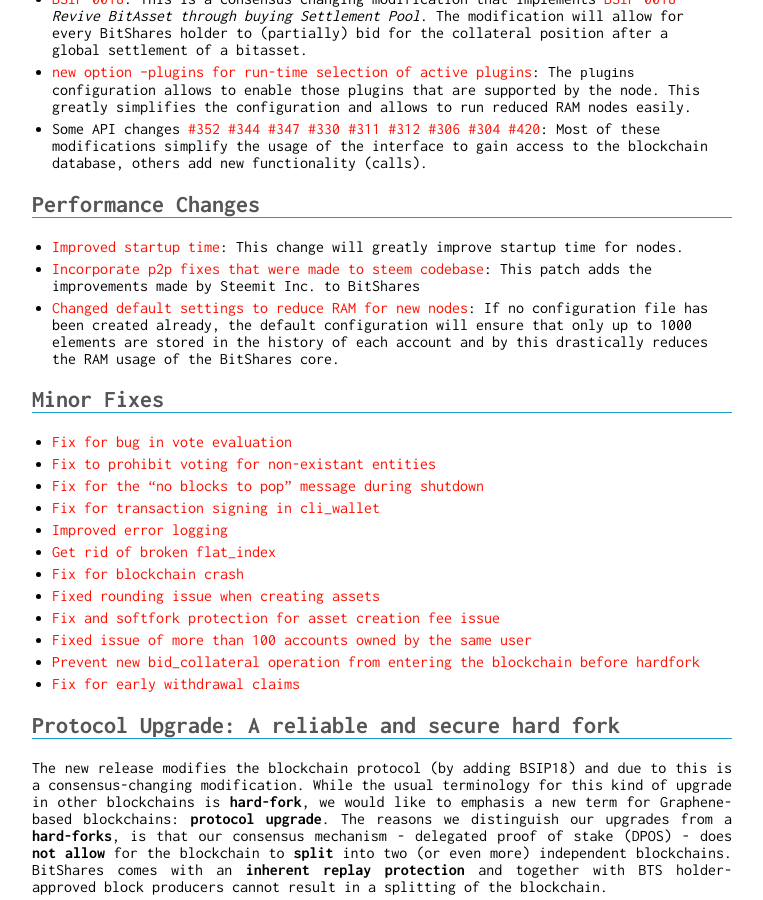
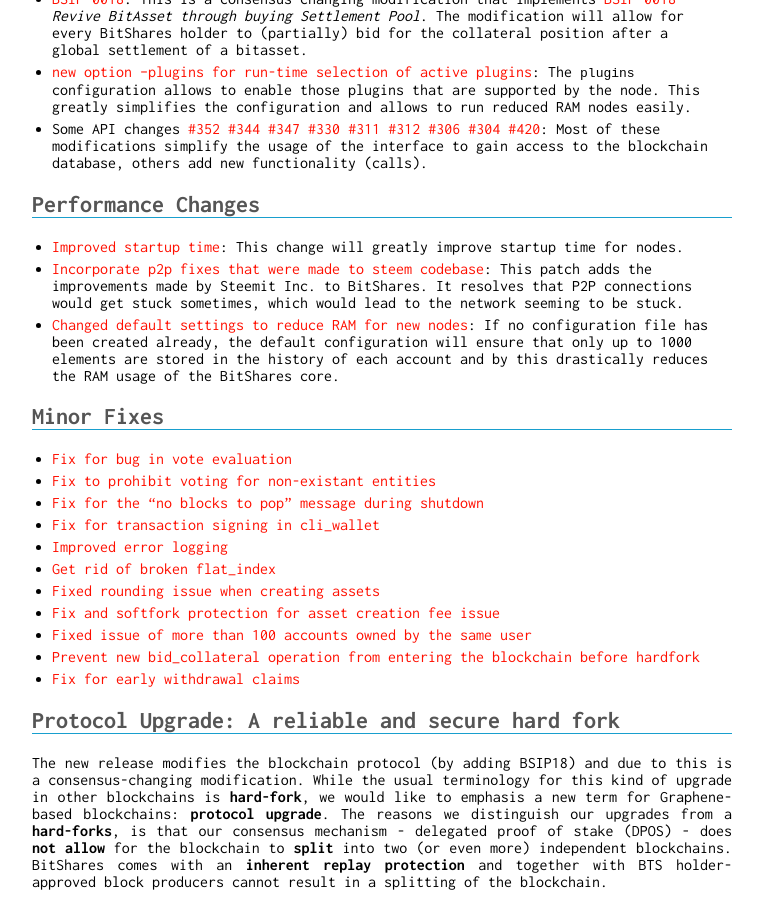
Before and after one commit to thehapax/bitshares.foundation, a Jekyll site: the page built from _announcements/2017-10-30-bitshares-backend-update.md, in a window 1280 px wide and 900 px high, scrolled down 585 px. Shown: the whole window, without its empty margins (258-1021 px from the left). Built offline with Jekyll 4.4.1, drawn with Linux system fonts in a browser that asks for light colours.

Commit message:
Minor improvmenets to announcement

```diff
--- a/_announcements/2017-10-30-bitshares-backend-update.md
+++ b/_announcements/2017-10-30-bitshares-backend-update.md
@@ -28,7 +28,7 @@ All full nodes must upgrade before **2017-11-27 14:40:00 UTC**!
 ## Performance Changes
 
 * [Improved startup time](https://github.com/bitshares/bitshares-core/pull/339): This change will greatly improve startup time for nodes.
-* [Incorporate p2p fixes that were made to steem codebase](https://github.com/bitshares/bitshares-core/issues/411): This patch adds the improvements made by Steemit Inc. to BitShares
+* [Incorporate p2p fixes that were made to steem codebase](https://github.com/bitshares/bitshares-core/issues/411): This patch adds the improvements made by Steemit Inc. to BitShares. It resolves that P2P connections would get stuck sometimes, which would lead to the network seeming to be stuck.
 * [Changed default settings to reduce RAM for new nodes](https://github.com/bitshares/bitshares-core/pull/422): If no configuration file has been created already, the default configuration will ensure that only up to 1000 elements are stored in the history of each account and by this drastically reduces the RAM usage of the BitShares core.
 
 
@@ -39,7 +39,6 @@ All full nodes must upgrade before **2017-11-27 14:40:00 UTC**!
 * [Fix for transaction signing in cli_wallet](https://github.com/bitshares/bitshares-core/pull/321)
 * [Improved error logging](https://github.com/bitshares/bitshares-core/pull/332)
 * [Get rid of broken flat_index](https://github.com/bitshares/bitshares-core/pull/335)
-* [Fix for blockchain crash](https://github.com/bitshares/bitshares-core/pull/324)
 * [Fixed rounding issue when creating assets](https://github.com/bitshares/bitshares-core/issues/429)
 * [Fix and softfork protection for asset creation fee issue](https://github.com/bitshares/bitshares-core/issues/433)
 * [Fixed issue of more than 100 accounts owned by the same user](https://github.com/bitshares/bitshares-core/issues/295)
```
